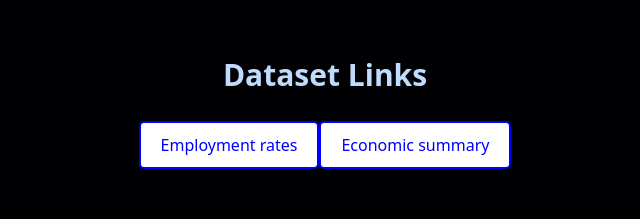
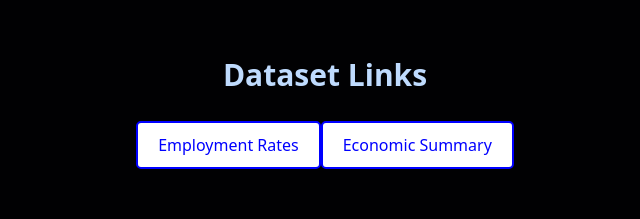
Before and after one commit to ZFignick/SDPapp2, a React (Vite) app: page / in a window 1280 px wide. Shown: the part 2500-2719 px from the top of the page, without its empty margins (315-955 px from the left). Built offline with nearby package versions, Linux system fonts and the light colour scheme; a web font is replaced by a local one.

Commit message:
Minor change, added capital letters to data link labels

```diff
--- a/src/pages/Home.jsx
+++ b/src/pages/Home.jsx
@@ -116,9 +116,9 @@ const Home = () => {
             <h1 className="text-blue-200 text-3xl font-extrabold mt-10 mb-2 flex justify-center items-center">Dataset Links</h1>
             <div className="link-buttons mt-5 mb-10">
                 <a href="https://www.bls.gov/oes/tables.htm" target="_blank" rel="noopener noreferrer"
-                   className="link-button">Employment rates</a>
+                   className="link-button">Employment Rates</a>
                 <a href="https://www.bls.gov/regions/northeast/summary/blssummary_hartford.pdf" target="_blank"
-                   rel="noopener noreferrer" className="link-button">Economic summary</a>
+                   rel="noopener noreferrer" className="link-button">Economic Summary</a>
             </div>
 
             <h1 className="text-blue-200 text-3xl font-extrabold mt-10 mb-5 flex justify-center items-center">Local
```
